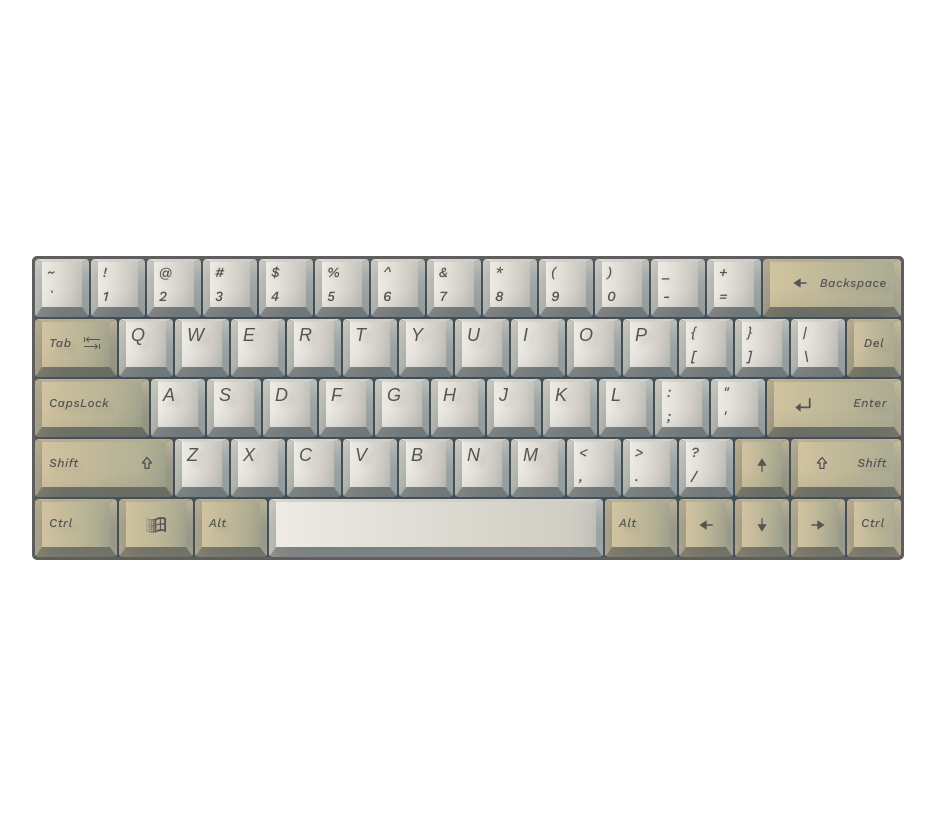
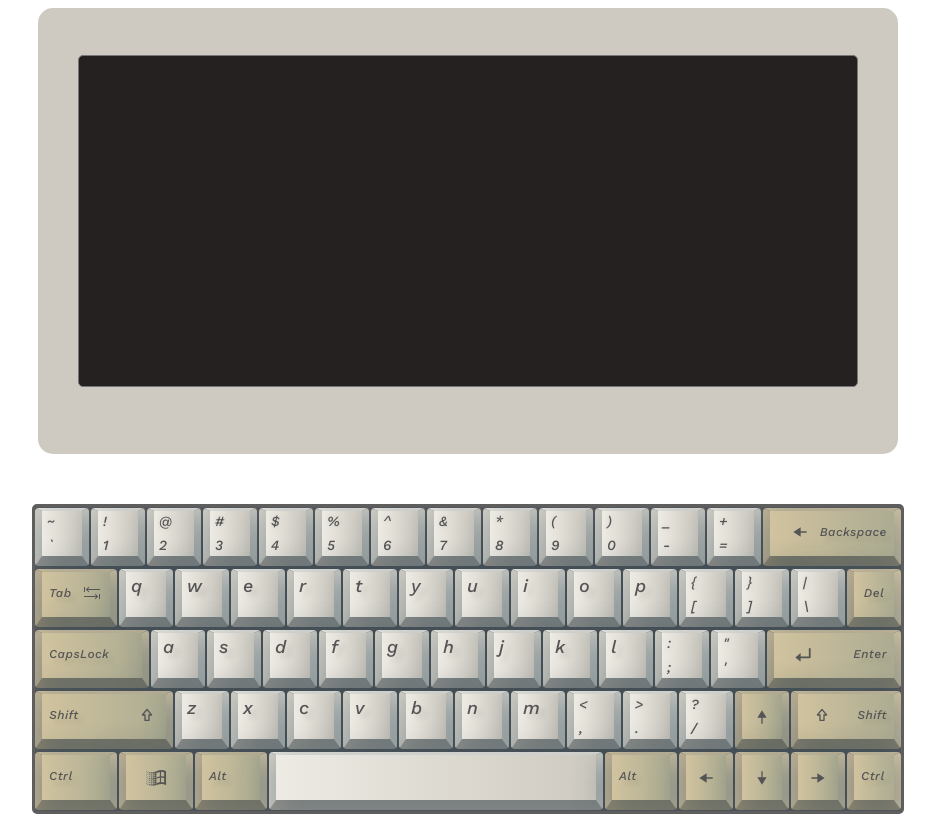
Before and after one commit to RomanPavlovsky/virtual-keyboard, a website built with webpack: page src/index.html in a window 1280 px wide. Shown: the whole page, without its empty margins (172-1107 px from the left). Built offline with nearby package versions, Linux system fonts and the light colour scheme.

Commit message:
feat: add multilanguage  (Mon, May 01, 2023 10:14:06 PM)

```diff
--- a/src/index.js
+++ b/src/index.js
@@ -2,3 +2,4 @@ import "../src/main.scss";
 import { keys } from "./js/keys";
 import { render } from "./js/render";
 import { animation } from "./js/animation";
+import { multiLang } from "./js/multiLang";
--- a/src/js/keys.js
+++ b/src/js/keys.js
@@ -1,35 +1,89 @@
 export const keys = [
   {
     code: "Backquote",
-    type: "multi-symbols",
-    name: { 1: "~", 2: "`", 3: "Ё", 4: null },
+    type: "multi-letters",
+    name: {
+      en: {
+        1: "~",
+        2: "`",
+      },
+      ru: {
+        1: "ё",
+        2: "",
+      },
+    },
   },
   { code: "Digit1", type: "symbols", name: { 1: "!", 2: "1" } },
   {
     code: "Digit2",
     type: "multi-symbols",
-    name: { 1: "@", 2: "2", 3: null, 4: '"' },
+    name: {
+      en: {
+        1: "@",
+        2: "2",
+      },
+      ru: {
+        1: '"',
+        2: "2",
+      },
+    },
   },
   {
     code: "Digit3",
     type: "multi-symbols",
-    name: { 1: "#", 2: "3", 3: null, 4: "№" },
+    name: {
+      en: {
+        1: "#",
+        2: "3",
+      },
+      ru: {
+        1: "№",
+        2: "3",
+      },
+    },
   },
   {
     code: "Digit4",
     type: "multi-symbols",
-    name: { 1: "$", 2: "4", 3: null, 4: ";" },
+    name: {
+      en: {
+        1: "$",
+        2: "4",
+      },
+      ru: {
+        1: ";",
+        2: "4",
+      },
+    },
   },
   { code: "Digit5", type: "symbols", name: { 1: "%", 2: "5" } },
   {
     code: "Digit6",
     type: "multi-symbols",
-    name: { 1: "^", 2: "6", 3: null, 4: ":" },
+    name: {
+      en: {
+        1: "^",
+        2: "6",
+      },
+      ru: {
+        1: ":",
+        2: "6",
+      },
+    },
   },
   {
     code: "Digit7",
     type: "multi-symbols",
-    name: { 1: "&", 2: "7", 3: null, 4: "?" },
+    name: {
+      en: {
+        1: "&",
+        2: "7",
+      },
+      ru: {
+        1: "?",
+        2: "7",
+      },
+    },
   },
   { code: "Digit8", type: "symbols", name: { 1: "*", 2: "8" } },
   { code: "Digit9", type: "symbols", name: { 1: "(", 2: "9" } },
@@ -38,87 +92,159 @@ export const keys = [
   { code: "Equal", type: "symbols", name: { 1: "+", 2: "=" } },
   { code: "Backspace", type: "backspace", name: "Backspace" },
   { code: "Tab", type: "tab", name: "Tab" },
-  { code: "KeyQ", type: "letters", name: { en: "Q", ru: "Й" } },
-  { code: "KeyW", type: "letters", name: { en: "W", ru: "Ц" } },
-  { code: "KeyE", type: "letters", name: { en: "E", ru: "У" } },
-  { code: "KeyR", type: "letters", name: { en: "R", ru: "К" } },
-  { code: "KeyT", type: "letters", name: { en: "T", ru: "Е" } },
-  { code: "KeyY", type: "letters", name: { en: "Y", ru: "Н" } },
-  { code: "KeyU", type: "letters", name: { en: "U", ru: "Г" } },
-  { code: "KeyI", type: "letters", name: { en: "I", ru: "Ш" } },
-  { code: "KeyO", type: "letters", name: { en: "O", ru: "Щ" } },
-  { code: "KeyP", type: "letters", name: { en: "P", ru: "З" } },
+  { code: "KeyQ", type: "letters", name: { en: "q", ru: "й" } },
+  { code: "KeyW", type: "letters", name: { en: "w", ru: "ц" } },
+  { code: "KeyE", type: "letters", name: { en: "e", ru: "у" } },
+  { code: "KeyR", type: "letters", name: { en: "r", ru: "к" } },
+  { code: "KeyT", type: "letters", name: { en: "t", ru: "е" } },
+  { code: "KeyY", type: "letters", name: { en: "y", ru: "н" } },
+  { code: "KeyU", type: "letters", name: { en: "u", ru: "г" } },
+  { code: "KeyI", type: "letters", name: { en: "i", ru: "ш" } },
+  { code: "KeyO", type: "letters", name: { en: "o", ru: "щ" } },
+  { code: "KeyP", type: "letters", name: { en: "p", ru: "з" } },
 
   {
     code: "BracketLeft",
-    type: "multi-symbols",
-    name: { 1: "{", 2: "[", 3: "Х", 4: null },
+    type: "multi-letters",
+    name: {
+      en: {
+        1: "{",
+        2: "[",
+      },
+      ru: {
+        1: "х",
+        2: "",
+      },
+    },
   },
 
   {
     code: "BracketRight",
-    type: "multi-symbols",
-    name: { 1: "}", 2: "]", 3: "Ъ", 4: null },
+    type: "multi-letters",
+    name: {
+      en: {
+        1: "}",
+        2: "]",
+      },
+      ru: {
+        1: "ъ",
+        2: "",
+      },
+    },
   },
   {
     code: "Backslash",
     type: "multi-symbols",
-    name: { 1: "|", 2: "\\", 3: "\\", 4: "/" },
+    name: {
+      en: {
+        1: "|",
+        2: "\\",
+      },
+      ru: {
+        1: "/",
+        2: "\\",
+      },
+    },
   },
   { code: "Delete", type: "del", name: "Del" },
   { code: "CapsLock", type: "caps", name: "CapsLock" },
-  { code: "KeyA", type: "letters", name: { en: "A", ru: "Ф" } },
-  { code: "KeyS", type: "letters", name: { en: "S", ru: "Ы" } },
-  { code: "KeyD", type: "letters", name: { en: "D", ru: "В" } },
-  { code: "KeyF", type: "letters", name: { en: "F", ru: "А" } },
-  { code: "KeyG", type: "letters", name: { en: "G", ru: "П" } },
-  { code: "KeyH", type: "letters", name: { en: "H", ru: "Р" } },
-  { code: "KeyJ", type: "letters", name: { en: "J", ru: "О" } },
-  { code: "KeyK", type: "letters", name: { en: "K", ru: "Л" } },
-  { code: "KeyL", type: "letters", name: { en: "L", ru: "Д" } },
+  { code: "KeyA", type: "letters", name: { en: "a", ru: "ф" } },
+  { code: "KeyS", type: "letters", name: { en: "s", ru: "ы" } },
+  { code: "KeyD", type: "letters", name: { en: "d", ru: "в" } },
+  { code: "KeyF", type: "letters", name: { en: "f", ru: "а" } },
+  { code: "KeyG", type: "letters", name: { en: "g", ru: "п" } },
+  { code: "KeyH", type: "letters", name: { en: "h", ru: "р" } },
+  { code: "KeyJ", type: "letters", name: { en: "j", ru: "о" } },
+  { code: "KeyK", type: "letters", name: { en: "k", ru: "л" } },
+  { code: "KeyL", type: "letters", name: { en: "l", ru: "д" } },
 
   {
     code: "Semicolon",
-    type: "multi-symbols",
-    name: { 1: ":", 2: ";", 3: "Ж", 4: null },
+    type: "multi-letters",
+    name: {
+      en: {
+        1: ":",
+        2: ";",
+      },
+      ru: {
+        1: "ж",
+        2: "",
+      },
+    },
   },
   {
     code: "Quote",
-    type: "multi-symbols",
-    name: { 1: '"', 2: "'", 3: "Э", 4: null },
+    type: "multi-letters",
+    name: {
+      en: {
+        1: '"',
+        2: "'",
+      },
+      ru: {
+        1: "э",
+        2: "",
+      },
+    },
   },
 
   { code: "Enter", type: "enter", name: "Enter" },
   { code: "ShiftLeft", type: "shift-left", name: "Shift" },
-  { code: "KeyZ", type: "letters", name: { en: "Z", ru: "Я" } },
-  { code: "KeyX", type: "letters", name: { en: "X", ru: "Ч" } },
-  { code: "KeyC", type: "letters", name: { en: "C", ru: "С" } },
-  { code: "KeyV", type: "letters", name: { en: "V", ru: "М" } },
-  { code: "KeyB", type: "letters", name: { en: "B", ru: "И" } },
-  { code: "KeyN", type: "letters", name: { en: "N", ru: "Т" } },
-  { code: "KeyM", type: "letters", name: { en: "M", ru: "Ь" } },
+  { code: "KeyZ", type: "letters", name: { en: "z", ru: "я" } },
+  { code: "KeyX", type: "letters", name: { en: "x", ru: "ч" } },
+  { code: "KeyC", type: "letters", name: { en: "c", ru: "с" } },
+  { code: "KeyV", type: "letters", name: { en: "v", ru: "м" } },
+  { code: "KeyB", type: "letters", name: { en: "b", ru: "и" } },
+  { code: "KeyN", type: "letters", name: { en: "n", ru: "т" } },
+  { code: "KeyM", type: "letters", name: { en: "m", ru: "ь" } },
   {
     code: "Comma",
-    type: "multi-symbols",
-    name: { 1: "<", 2: ",", 3: "Б", 4: null },
+    type: "multi-letters",
+    name: {
+      en: {
+        1: "<",
+        2: ",",
+      },
+      ru: {
+        1: "б",
+        2: "",
+      },
+    },
   },
   {
     code: "Period",
-    type: "multi-symbols",
-    name: { 1: ">", 2: ".", 3: "Ю", 4: null },
+    type: "multi-letters",
+    name: {
+      en: {
+        1: ">",
+        2: ".",
+      },
+      ru: {
+        1: "ю",
+        2: "",
+      },
+    },
   },
   {
     code: "Slash",
     type: "multi-symbols",
-    name: { 1: "?", 2: "/", 3: ",", 4: "." },
+    name: {
+      en: {
+        1: "?",
+        2: "/",
+      },
+      ru: {
+        1: ",",
+        2: ".",
+      },
+    },
   },
   { code: "ArrowUp", type: "up", name: "" },
   { code: "ShiftRight", type: "shift-right", name: "Shift" },
   { code: "ControlLeft", type: "ctrl-left", name: "Ctrl" },
   { code: "MetaLeft", type: "win", name: "" },
-  { code: "AltLeft", type: "alt", name: "Alt" },
+  { code: "AltLeft", type: "alt-left", name: "Alt" },
   { code: "Space", type: "space", name: "" },
-  { code: "AltRight", type: "alt", name: "Alt" },
+  { code: "AltRight", type: "alt-right", name: "Alt" },
   { code: "ArrowLeft", type: "left", name: "" },
   { code: "ArrowDown", type: "down", name: "" },
   { code: "ArrowRight", type: "right", name: "" },
--- /dev/null
+++ b/src/js/multiLang.js
@@ -0,0 +1,160 @@
+import { keys } from "./keys";
+const keyboard = document.querySelector(".keyboard");
+const lettersKeys = document.querySelectorAll(`[data-type="letters"]`);
+const multiSymbolsKeys = document.querySelectorAll(
+  `[data-type="multi-symbols"]`
+);
+const multiLettersKeys = document.querySelectorAll(
+  `[data-type="multi-letters"]`
+);
+export const multiLang = () => {
+  let keysCombination = [];
+  const reRender = (language) => {
+    for (let key of lettersKeys) {
+      for (const i of keys) {
+        if (key.dataset.index === i.code) {
+          if (language === "en") {
+            key.firstElementChild.textContent = `${i.name.en}`;
+          } else {
+            key.firstElementChild.textContent = `${i.name.ru}`;
+          }
+        }
+      }
+    }
+    for (let key of multiSymbolsKeys) {
+      for (const i of keys) {
+        if (key.dataset.index === i.code) {
+          if (language === "en") {
+            key.firstElementChild.textContent = `${i.name.en[1]}`;
+            key.lastElementChild.textContent = `${i.name.en[2]}`;
+          } else {
+            key.firstElementChild.textContent = `${i.name.ru[1]}`;
+            key.lastElementChild.textContent = `${i.name.ru[2]}`;
+          }
+        }
+      }
+    }
+    for (let key of multiLettersKeys) {
+      for (const i of keys) {
+        if (key.dataset.index === i.code) {
+          if (language === "en") {
+            key.firstElementChild.textContent = `${i.name.en[1]}`;
+            key.lastElementChild.textContent = `${i.name.en[2]}`;
+          } else {
+            key.firstElementChild.textContent = `${i.name.ru[1]}`;
+            key.lastElementChild.textContent = `${i.name.ru[2]}`;
+          }
+        }
+      }
+    }
+  };
+  // reRender();
+  const swapLang = () => {
+    const lang = localStorage.getItem("lang");
+    if (lang === null || lang === "en") {
+      localStorage.setItem("lang", "ru");
+      reRender("ru");
+    } else {
+      localStorage.setItem("lang", "en");
+      reRender("en");
+    }
+  };
+  const checkCombination = () => {
+    if (keysCombination.length === 2) {
+      if (
+        (keysCombination.includes("ControlLeft") &&
+          keysCombination.includes("AltLeft")) ||
+        (keysCombination.includes("ControlLeft") &&
+          keysCombination.includes("AltRight"))
+      ) {
+        return true;
+      } else if (
+        (keysCombination.includes("ControlRight") &&
+          keysCombination.includes("AltLeft")) ||
+        (keysCombination.includes("ControlRight") &&
+          keysCombination.includes("AltRight"))
+      ) {
+        return true;
+      } else {
+        return false;
+      }
+    }
+  };
+  const clearCombination = () => {
+    setTimeout(() => {
+      if (document.querySelector(".ctrl-left").classList.contains("key_up")) {
+        keysCombination = keysCombination.filter(
+          (elem) => elem === "ControlLeft"
+        );
+      }
+      if (document.querySelector(".alt-left").classList.contains("key_up")) {
+        keysCombination = keysCombination.filter((elem) => elem === "AltLeft");
+      }
+      if (document.querySelector(".ctrl-right").classList.contains("key_up")) {
+        keysCombination = keysCombination.filter(
+          (elem) => elem === "ControlRight"
+        );
+      }
+      if (document.querySelector(".alt-right").classList.contains("key_up")) {
+        keysCombination = keysCombination.filter((elem) => elem === "AltRight");
+      }
+      if (
+        document.querySelector(".ctrl-left").classList.contains("key_up") ===
+          false &&
+        document.querySelector(".alt-left").classList.contains("key_up") ===
+          false &&
+        document.querySelector(".ctrl-right").classList.contains("key_up") ===
+          false &&
+        document.querySelector(".alt-right").classList.contains("key_up") ===
+          false
+      ) {
+        keysCombination = [];
+      }
+    });
+  };
+  document.addEventListener("keydown", (event) => {
+    event.preventDefault();
+    event.stopPropagation();
+    if (
+      event.code === "ControlLeft" ||
+      event.code === "ControlRight" ||
+      event.code === "AltRight" ||
+      event.code === "AltLeft"
+    ) {
+      keysCombination.push(event.code);
+    }
+  });
+  document.addEventListener("keyup", (event) => {
+    event.preventDefault();
+    event.stopPropagation();
+    if (checkCombination()) {
+      swapLang();
+    }
+    clearCombination();
+  });
+  keyboard.addEventListener("mousedown", (event) => {
+    event.preventDefault();
+    event.stopPropagation();
+    if (!!event.target.closest(".ctrl-left")) {
+      keysCombination.push("ControlLeft");
+    }
+    if (!!event.target.closest(".alt-left")) {
+      keysCombination.push("AltLeft");
+    }
+    if (!!event.target.closest(".ctrl-right")) {
+      keysCombination.push("ControlRight");
+    }
+    if (!!event.target.closest(".alt-right")) {
+      keysCombination.push("AltRight");
+    }
+  });
+  document.addEventListener("mouseup", (event) => {
+    event.preventDefault();
+    event.stopPropagation();
+    if (checkCombination()) {
+      swapLang();
+    }
+    clearCombination();
+  });
+};
+multiLang();
--- a/src/js/render.js
+++ b/src/js/render.js
@@ -1,7 +1,12 @@
 import { keys } from "./keys";
 
 export const render = () => {
-  document.body.innerHTML = `<div class="keyboard"><div class="keyboard__wrapper"></div></div>`;
+  document.body.innerHTML = `<div class="screen">
+  <div class="screen__wrapper">
+    <textarea class="textarea" cols="30" rows="10"></textarea>
+  </div>
+</div>
+  <div class="keyboard"><div class="keyboard__wrapper"></div></div>`;
   const keyBoard = document.querySelector(".keyboard__wrapper");
   class KeyBtn {
     constructor(obj) {
@@ -12,11 +17,26 @@ export const render = () => {
     createElement(lang) {
       if (lang === "en" || lang === null) {
         if (this.type === "multi-symbols") {
-          return `<div class="key" data-index="${this.code}" ><span class="key__name1">${this.name[1]}</span><span class="key__name2">${this.name[2]}</span></div>`;
+          return `<div class="key" data-index="${this.code}" data-type="${this.type}"><span class="key__name1">${this.name.en[1]}</span><span class="key__name2">${this.name.en[2]}</span></div>`;
+        } else if (this.type === "multi-letters") {
+          return `<div class="key" data-index="${this.code}" data-type="${this.type}"><span class="key__name1">${this.name.en[1]}</span><span class="key__name2">${this.name.en[2]}</span></div>`;
         } else if (this.type === "symbols") {
           return ` <div class="key" data-index="${this.code}"><span class="key__name1">${this.name[1]}</span><span class="key__name2">${this.name[2]}</span></div>`;
         } else if (this.type === "letters") {
-          return ` <div class="key" data-index="${this.code}"><span class="key__letter">${this.name.en}</span></div>`;
+          return ` <div class="key" data-index="${this.code}" data-type="${this.type}"><span class="key__letter">${this.name.en}</span></div>`;
+        } else {
+          return `<div class="key ${this.type}" data-index="${this.code}"><span class="key__action">${this.name}</span></div>`;
+        }
+      }
+      if (lang === "ru") {
+        if (this.type === "multi-symbols") {
+          return `<div class="key" data-index="${this.code}" data-type="${this.type}"><span class="key__name1">${this.name.ru[1]}</span><span class="key__name2">${this.name.ru[2]}</span></div>`;
+        } else if (this.type === "multi-letters") {
+          return `<div class="key" data-index="${this.code}" data-type="${this.type}"><span class="key__name1">${this.name.ru[1]}</span><span class="key__name2">${this.name.ru[2]}</span></div>`;
+        } else if (this.type === "symbols") {
+          return ` <div class="key" data-index="${this.code}"><span class="key__name1">${this.name[1]}</span><span class="key__name2">${this.name[2]}</span></div>`;
+        } else if (this.type === "letters") {
+          return ` <div class="key" data-index="${this.code}" data-type="${this.type}"><span class="key__letter">${this.name.ru}</span></div>`;
         } else {
           return `<div class="key ${this.type}" data-index="${this.code}"><span class="key__action">${this.name}</span></div>`;
         }
--- a/src/main.scss
+++ b/src/main.scss
@@ -1,10 +1,13 @@
 @import url("https://fonts.googleapis.com/css2?family=Work+Sans:ital,wght@1,500&display=swap");
 @import "./scss/utils/mixins.scss";
 @import "./scss/keyboard.scss";
+@import "./scss/screen.scss";
 
 body {
   height: 100vh;
   display: flex;
+  flex-direction: column;
   justify-content: center;
   align-items: center;
+  row-gap: 50px;
 }
--- a/src/scss/keyboard.scss
+++ b/src/scss/keyboard.scss
@@ -56,7 +56,8 @@
   }
   &__letter {
     font-style: italic;
-    font-family: Arial, Helvetica, sans-serif;
+    font-family: "Work Sans", sans-serif;
+    // font-family: Arial, Helvetica, sans-serif;
     font-weight: 500;
     color: #555;
     text-shadow: 5px 5px 5px rgba(0, 0, 0, 0.1);
@@ -107,7 +108,8 @@
     right: 7px;
   }
 }
-.alt {
+.alt-left,
+.alt-right {
   @include actionKey;
   min-width: 72px;
 }
--- /dev/null
+++ b/src/scss/screen.scss
@@ -0,0 +1,23 @@
+.screen {
+  width: 860px;
+  height: 530px;
+  background-color: #cecac1;
+  border-radius: 15px;
+  &__wrapper {
+    box-sizing: border-box;
+    padding: 50px 40px 70px;
+    width: 100%;
+    height: 100%;
+    display: flex;
+    align-items: center;
+    justify-content: center;
+  }
+}
+
+.textarea {
+  background-color: rgb(37, 33, 33);
+  border-radius: 5px;
+  width: 100%;
+  height: 100%;
+  resize: none;
+}
```
Also changed, not shown: src/index.html (+1 -0 lines), src/js/animation.js (+5 -7 lines).
